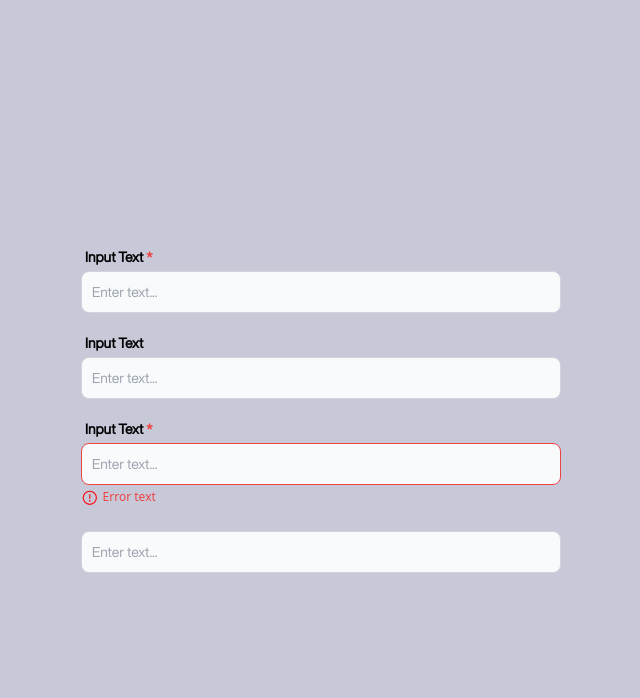
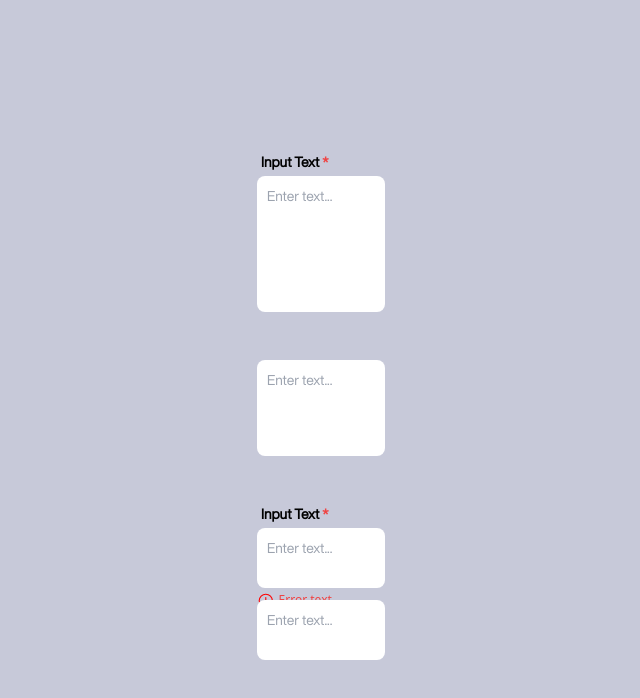
Before and after one commit to UofA-Blueprint/AlzheimerCalgary2.0, a React (Vite) app: page /input-field-test in a window 1280 px wide. Shown: the top 698 px of the page, without its empty margins (319-959 px from the left). Built offline with nearby package versions, Linux system fonts and the light colour scheme.

Commit message:
change UI/ looking at back my old code make me want to puke

```diff
--- a/src/App.tsx
+++ b/src/App.tsx
@@ -33,7 +33,7 @@ const router = createBrowserRouter([
     element: <SearchBarTest />,
   },
   {
-    path: "/testButton",
+    path: "/Button-test",
     element: <ButtonTestRoute />,
   },
   {
--- a/src/components/InputField.tsx
+++ b/src/components/InputField.tsx
@@ -1,6 +1,7 @@
 import { WarningCircle } from "@phosphor-icons/react";
 import { useRef, useState } from "react";
 import { PiMountainsLight } from "react-icons/pi";
+import { twMerge } from "tailwind-merge";
 
 export interface InputFieldProps {
   type: string;
@@ -11,7 +12,7 @@ export interface InputFieldProps {
 
 function InputField({ type, error, label, required }: InputFieldProps) {
   // todo: functionality
-  const inputRef = useRef<HTMLInputElement>(null);
+  const inputRef = useRef<HTMLTextAreaElement>(null);
 
   function checkLen(event: { preventDefault: () => void }) {
     event.preventDefault();
@@ -23,34 +24,32 @@ function InputField({ type, error, label, required }: InputFieldProps) {
   }
 
   return (
-    <div className="mt-5 w-[30em]">
+    <div className={twMerge(" w-full h-full flex flex-col")}>
       {required === false ? (
-        <label className="font-extrabold block mb-1 ml-1 text-sm text-light-500 dark:text-white">
-          {label}
-        </label>
+        ""
       ) : (
-        <label className="font-extrabold block mb-1 ml-1 text-sm text-light-500 dark:text-white">
+        <label className="h-[24] font-extrabold block mb-1 ml-1 text-sm text-light-500 dark:text-white">
           {label} <span className="text-red-500"> * </span>
         </label>
       )}
-
+      <div className=" flex-grow">
         {error !== true ? (
-        <input
+          <textarea
             placeholder={"Enter " + type + "..."}
-          type={type}
             ref={inputRef}
             onSelect={checkLen}
-          className="bg-gray-50 border  border-gray-300 text-sm rounded-lg focus:outline-none focus:drop-shadow-[0_0px_5px_rgba(0,0,0,0.25)] hover:outline-none hover:drop-shadow-[0_0px_5px_rgba(0,0,0,0.25)] block w-full p-2.5  dark:text-black"
-        ></input>
+            // first-line:bg-gray-50
+            className="bg-white resize-none h-full text-left  text-sm rounded-lg focus:outline-none  block w-full p-2.5  dark:text-black"
+          ></textarea>
         ) : (
           <div>
-          <input
+            <textarea
               placeholder={"Enter " + type + "..."}
-            type={type}
               ref={inputRef}
               onSelect={checkLen}
-            className="bg-gray-50 border  border-red-500 text-light-500 text-sm rounded-lg focus:outline-none focus:drop-shadow-[0_0px_5px_rgba(0,0,0,0.25)] hover:outline-none hover:drop-shadow-[0_0px_5px_rgba(0,0,0,0.25)] block w-full p-2.5  dark:text-black"
-          ></input>
+              // first-line:bg-gray-50
+              className=" bg-white resize-none	h-full text-left  text-sm rounded-lg focus:outline-none   block w-full p-2.5  dark:text-black"
+            ></textarea>
 
             <div className="flex mt-1 align-middle">
               <WarningCircle color="red" className="mr-1" size={"1.1em"} />
@@ -59,6 +58,7 @@ function InputField({ type, error, label, required }: InputFieldProps) {
           </div>
         )}
       </div>
+    </div>
   );
 }
 
--- a/src/components/MediaCard.tsx
+++ b/src/components/MediaCard.tsx
@@ -2,6 +2,9 @@ import { useState, ReactNode, ChangeEvent } from "react";
 import { PiMountainsLight } from "react-icons/pi";
 import { twMerge } from "tailwind-merge";
 import { TiTick } from "react-icons/ti";
+import InputField from "./InputField";
+import { VscKebabVertical } from "react-icons/vsc";
+import { LuCopy } from "react-icons/lu";
 
 interface MediaCardProps {
   image?: ReactNode;
@@ -9,6 +12,7 @@ interface MediaCardProps {
   textInputted?: string;
   children?: ReactNode;
   id: string;
+  date: string;
 }
 
 interface CheckBoxProps {
@@ -20,10 +24,9 @@ interface CheckBoxProps {
 
 export const CheckBox = ({ id, className, ...props }: CheckBoxProps) => {
   const [checked, setChecked] = useState(false);
-  const checkHandler = (e: ChangeEvent<HTMLInputElement>) => {
+  const checkHandler = (e: React.MouseEvent<HTMLInputElement>) => {
     setChecked(e.currentTarget.checked);
   };
-
   return (
     <label htmlFor={id} className={className}>
       <input
@@ -51,11 +54,13 @@ function MediaCard({
   textInputted,
   children,
   id,
+  date,
 }: MediaCardProps) {
   const [text, setText] = useState(textInputted);
   const [error, setError] = useState(false);
   const [isTyping, setIsTyping] = useState(false);
   const [isEditing, setIsEditing] = useState(false); // Add this line
+  const [isTime, setIsTime] = useState("");
 
   const handleTextChange = (e: ChangeEvent<HTMLInputElement>) => {
     setText(e.target.value);
@@ -67,14 +72,9 @@ function MediaCard({
     }
   };
 
-  const handleBlur = () => {
-    setIsTyping(false);
-    setIsEditing(false); // Add this line
-  };
-
   return (
     <div className="w-full h-full flex flex-col items-center justify-center ">
-      <div className="h-3/4 bg-neutrals-light-400 w-full rounded-t-lg relative">
+      <div className="flex-grow bg-neutrals-light-400 w-full rounded-t-lg relative">
         {/* picture */}
         <div className="bg-neutrals-light-400 flex items-center justify-center h-full  rounded-t-lg ">
           {image ? image : <PiMountainsLight size="2em" />}
@@ -86,32 +86,41 @@ function MediaCard({
           readOnly
         />
       </div>
-      <div className="h-1/4 w-full rounded-b-lg bg-white">
-        {/* text -comment */}
+      {isEditing ? (
+        <div className="h-[70px] w-full bg-white">
+          <div className="w-full h-full">
+            <InputField type="text" error={false} required={false} />
+          </div>
+          <div className="flex flex-row justify-between px-2 text-[10px] 	text-slate-500">
+            {children}
+          </div>
+          <div className=" flex flex-row bg-white rounded-b-lg justify-between pb-3  text-slate-500">
+            <div className="text-[11px] pl-3 text-gray text-light-500">
+              12 OCt, 2024
+            </div>
+            <div className="flex flex-row mr-3 w-[60px] justify-around ">
+              <div className="text-[11px] pr-2 ">123456</div>
+              <button className="text-[11px]">
+                <LuCopy />
+              </button>
+              <button className="text-[11px]">
+                <VscKebabVertical className=""></VscKebabVertical>
+              </button>
+            </div>
+          </div>
+        </div>
+      ) : (
+        <div className="h-[70px] w-full rounded-b-lg bg-white">
           <div className="w-full">
             <div className="px-2">
-            {isEditing ? ( // Add this block
-              <input
-                className=" "
-                type="text"
-                value={text}
-                onChange={handleTextChange}
-                onBlur={handleBlur}
-                onClick={() => setError(false)}
-              />
-            ) : (
               <p onDoubleClick={() => setIsEditing(true)}>{text}</p>
-            )}
-            {error && (
-              <p className="text-red-500">Error: Text cannot be empty</p>
-            )}
-            {isTyping && <div className="flex flex-row"></div>}
             </div>
           </div>
           <div className="flex flex-row justify-between px-2 text-[10px] 	text-slate-500">
             {children}
           </div>
         </div>
+      )}
     </div>
   );
 }
--- a/src/routes/InputFieldTestRoute.tsx
+++ b/src/routes/InputFieldTestRoute.tsx
@@ -5,15 +5,39 @@ function InputFieldTestRoute() {
   return (
     <div className="flex flex-col justify-center items-center min-h-screen bg-neutrals-dark-100">
       {/* Required Field */}
-      <InputField type="text" error={false} label="Input Text" required={true}/>
+      <div className="w-32 h-40">
+        <InputField
+          type="text"
+          error={false}
+          label="Input Text"
+          required={true}
+        />
+      </div>
       {/* Optional field */}
-      <InputField type="text" error={false} label="Input Text" required={false}/>
+      <div className="w-12 h-12"></div>
+      <div className="w-32 h-24">
+        <InputField
+          type="text"
+          error={false}
+          label="Input Text"
+          required={false}
+        />
+      </div>
       {/* Error field */}
-      <InputField type="text" error={true} label="Input Text" required={true}/>
-      {/* No label */}
-      <InputField type="text" error={false} required={false}/>
-
-
+      <div className="w-12 h-12"></div>
+      <div className="w-32 h-12">
+        <InputField
+          type="text"
+          error={true}
+          label="Input Text"
+          required={true}
+        />
+      </div>
+      <div className="w-12 h-12"></div>
+      <div className="w-32 h-12">
+        {/* No label */}
+        <InputField type="text" error={false} required={false} />
+      </div>
     </div>
   );
 }
--- a/src/routes/MediaCardTest.tsx
+++ b/src/routes/MediaCardTest.tsx
@@ -4,43 +4,30 @@ import { twMerge } from "tailwind-merge";
 import { useState, ReactNode, ChangeEvent } from "react";
 
 function MediaCardTest() {
-  const [editText, setEditText] = useState("Edit text");
-
-  const handleDoubleClick = () => {
-    setEditText("");
-  };
-
   return (
     <div className="h-screen w-screen flex flex-col justify-center items-center bg-[#CBD0DA]">
       <div className="flex flex-row">
         <div className="w-64 h-[240px]  m-6">
-          <MediaCard
-            id="1"
-            textInputted={editText}
-            onDoubleClick={handleDoubleClick}
-          >
-            <div>Oct. 2, 2023</div>
-            <VscKebabVertical className="h-[2em]" />
-          </MediaCard>
+          <MediaCard id="1" textInputted={"something"} date="test"></MediaCard>
         </div>
         <div className="w-32 h-64  m-6">
-          <MediaCard id="2"></MediaCard>
+          <MediaCard id="2" date=""></MediaCard>
         </div>
       </div>
       <div className="flex flex-row">
         <div className="w-32 h-32  m-6">
-          <MediaCard id="3"></MediaCard>
+          <MediaCard id="3" date=""></MediaCard>
         </div>
         <div className="w-32 h-32  m-6">
-          <MediaCard id="4"></MediaCard>
+          <MediaCard id="4" date=""></MediaCard>
         </div>
       </div>
       <div className="flex flex-row">
         <div className="w-32 h-32  m-6">
-          <MediaCard id="5"></MediaCard>
+          <MediaCard id="5" date=""></MediaCard>
         </div>
         <div className="w-32 h-32  m-6">
-          <MediaCard id="6"></MediaCard>
+          <MediaCard id="6" date=""></MediaCard>
         </div>
       </div>
     </div>
```
Lines whose indentation alone changed are shown as unchanged.
